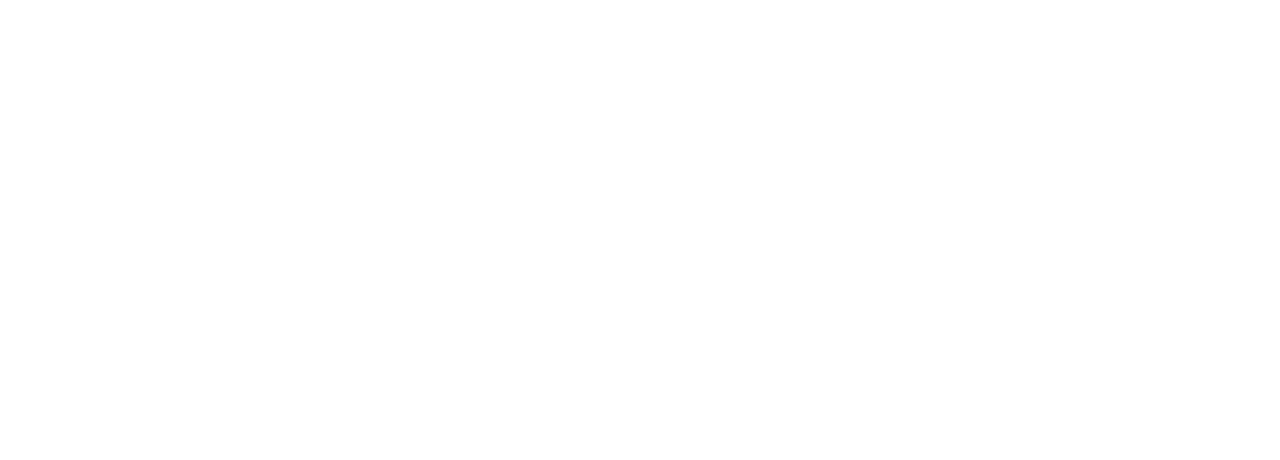
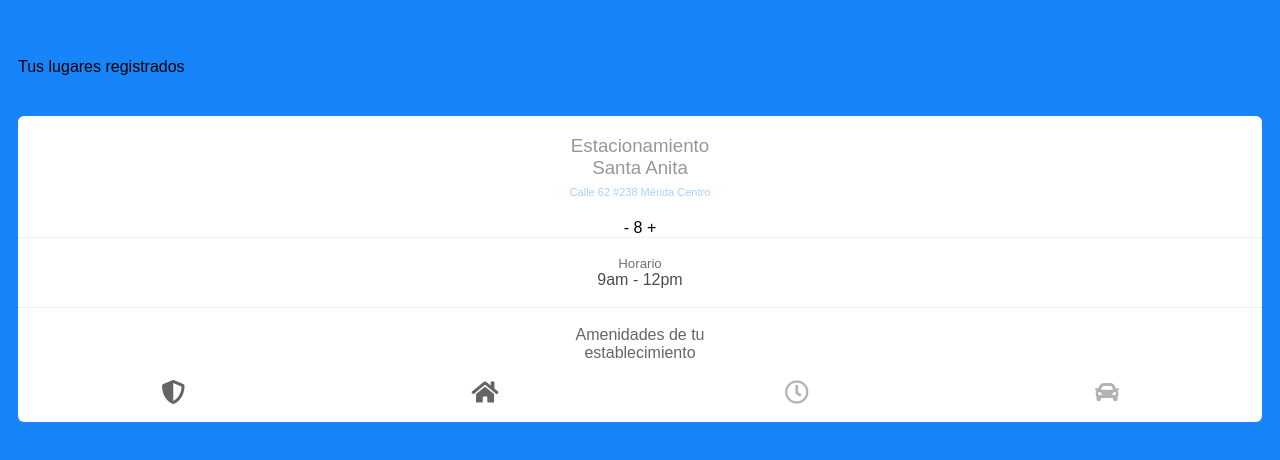
Before and after one commit to GonzalezAVictor/park-in, a React app: page /associate/parklot/register in a window 1280 px wide. Shown: the top 460 px of the page. Built offline with nearby package versions, Linux system fonts and the light colour scheme.

Commit message:
Working on vista de configuracion de socio

```diff
--- a/src/App.js
+++ b/src/App.js
@@ -6,6 +6,7 @@ import AssociateRegister from './app/associateRegister/AssociateRegister';
 import UserLogin from './app/userLogin/UserLogin';
 import UserRegister from './app/userRegister/UserRegister';
 import ReservationConfirm from './app/reservationConfirm/ReservationConfirm';
+import AssociateParkLotRegister from './app/associateRegisterParkLot/RegisterParkLot';
 
 class App extends Component {
   render() {
@@ -15,6 +16,7 @@ class App extends Component {
           <Route exact path="/" component={Home} />
           <Route exact path="/associate/login" component={AssociateLogin} />
           <Route exact path="/associate/register" component={AssociateRegister} />
+          <Route exact path="/associate/parklot/register" component={AssociateParkLotRegister} />
           <Route exact path="/user/login" component={UserLogin} />
           <Route exact path="/user/register" component={UserRegister} />
           <Route exact path="/reservation-confirm" component={ReservationConfirm} />
--- /dev/null
+++ b/src/app/associateRegisterParkLot/RegisterParkLot.js
@@ -0,0 +1,35 @@
+import React from 'react';
+import './RegisterParkLot.scss';
+
+export default class RegisterParkLot extends React.Component {
+
+  render() {
+    return (
+      <div className="register-park-lot">
+        <div className="lugares-registrados">Tus lugares registrados</div>
+        <div className="park-lot-info-container">
+          <h3>Estacionamiento <br/> Santa Anita <br/>
+          <span className="address">Calle 62 #238 Mérida Centro</span></h3>
+
+          <div className="pl-registered">
+            - 8 +
+          </div>
+          <div className="schedule">
+            <h5>Horario</h5>
+            9am - 12pm
+          </div>
+          <div className="amenidades">
+            Amenidades de tu <br/>
+            establecimiento
+            <div className="icons-container">
+              <i class="fas fa-shield-alt"></i>
+              <i class="fas fa-home"></i>
+              <i class="far fa-clock disabled"></i>
+              <i class="fas fa-car disabled"></i>
+            </div>
+          </div>
+        </div>
+      </div>
+    );
+  }
+}
--- /dev/null
+++ b/src/app/associateRegisterParkLot/RegisterParkLot.scss
@@ -0,0 +1,60 @@
+.register-park-lot {
+  display: flex;
+  flex-direction: column;
+  height: 100vh;
+  background-color: #1784F9;
+  padding: 18px;
+
+  .park-lot-info-container {
+    border-radius: 6px;
+    background-color: white;
+    text-align: center;
+  }
+
+  h3 {
+    color: #95989A;
+  }
+
+  .lugares-registrados {
+    margin-bottom: 40px;
+    margin-top: 40px;
+  }
+
+  .address {
+    color: #A9D1FB;
+    font-size: 11px;
+  }
+
+  .schedule {
+    border-top: 1px solid #EBEBEC;
+    border-bottom: 1px solid #EBEBEC;
+    padding-top: 18px;
+    padding-bottom: 18px;
+    opacity: .7;
+
+    h5 {
+      margin: 0;
+      opacity: .8;
+    }
+  }
+
+  .amenidades {
+    padding-top: 18px;
+    padding-bottom: 18px;
+    opacity: .6;
+  }
+
+  .icons-container {
+    display: flex;
+    justify-content: space-around;
+    margin-top: 18px;
+
+    i {
+      font-size: 24px;
+    }
+
+    .disabled {
+      opacity: .5;
+    }
+  }
+}
```
